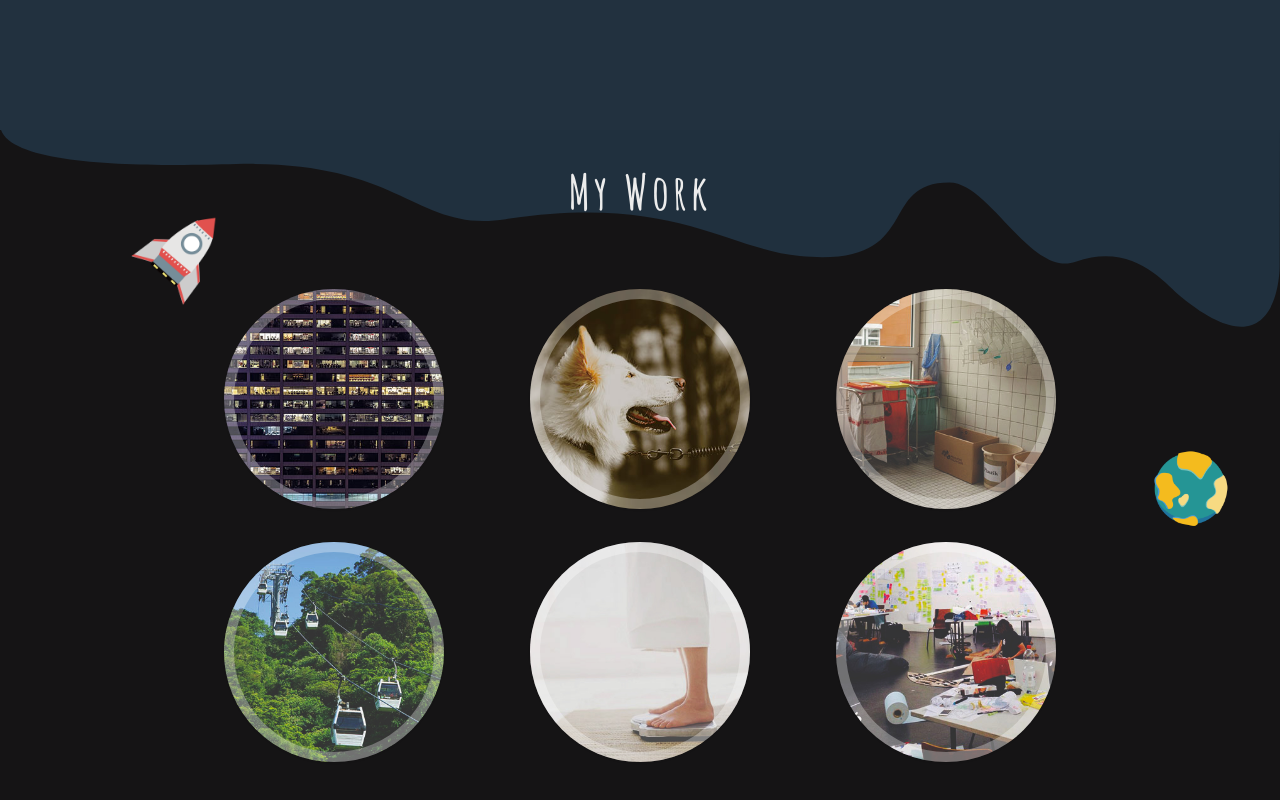
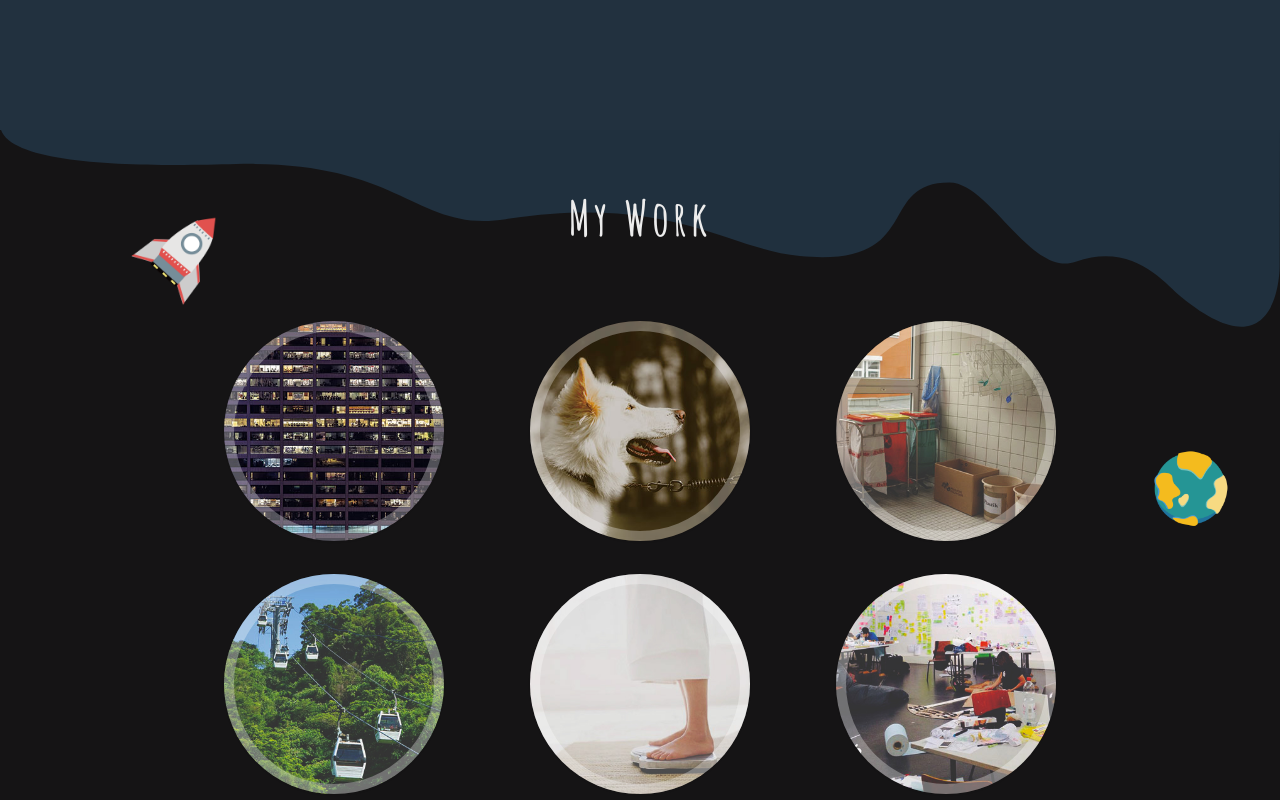
Before and after one commit to minchen-lin/minchen-lin.github.io, a plain HTML site: page index.html in a window 1280 px wide. Shown: the part 2280-3080 px from the top of the page. Drawn offline with nearby package versions, Linux system fonts and the light colour scheme.

Commit message:
Modify ch padding

```diff
--- a/assets/css/main.scss
+++ b/assets/css/main.scss
@@ -457,7 +457,7 @@ header{
   font-size: 3em;
   letter-spacing: 0.08em;
   margin: 0;
-  padding-top: 3%;
+  padding-top: 5%;
   //text-align: center;
   position: absolute;
   left: 50%;
@@ -631,7 +631,7 @@ header{
 
 .workspace {
   margin: auto;
-  padding-top: 10%;
+  padding-top: 20vh;
   //background-color: #3f9393;
   //margin-top: 300px;
   //padding: 0 0 10% 10%;
@@ -712,8 +712,6 @@ header{
   position: absolute;
   background: rgba(63,147,147, 0.8);
   //background: rgba(77,182,172, 0.8);
-
-
 
   width: inherit;
   height: inherit;
```
Also changed, not shown: assets/css/main.css, 1 other file.
